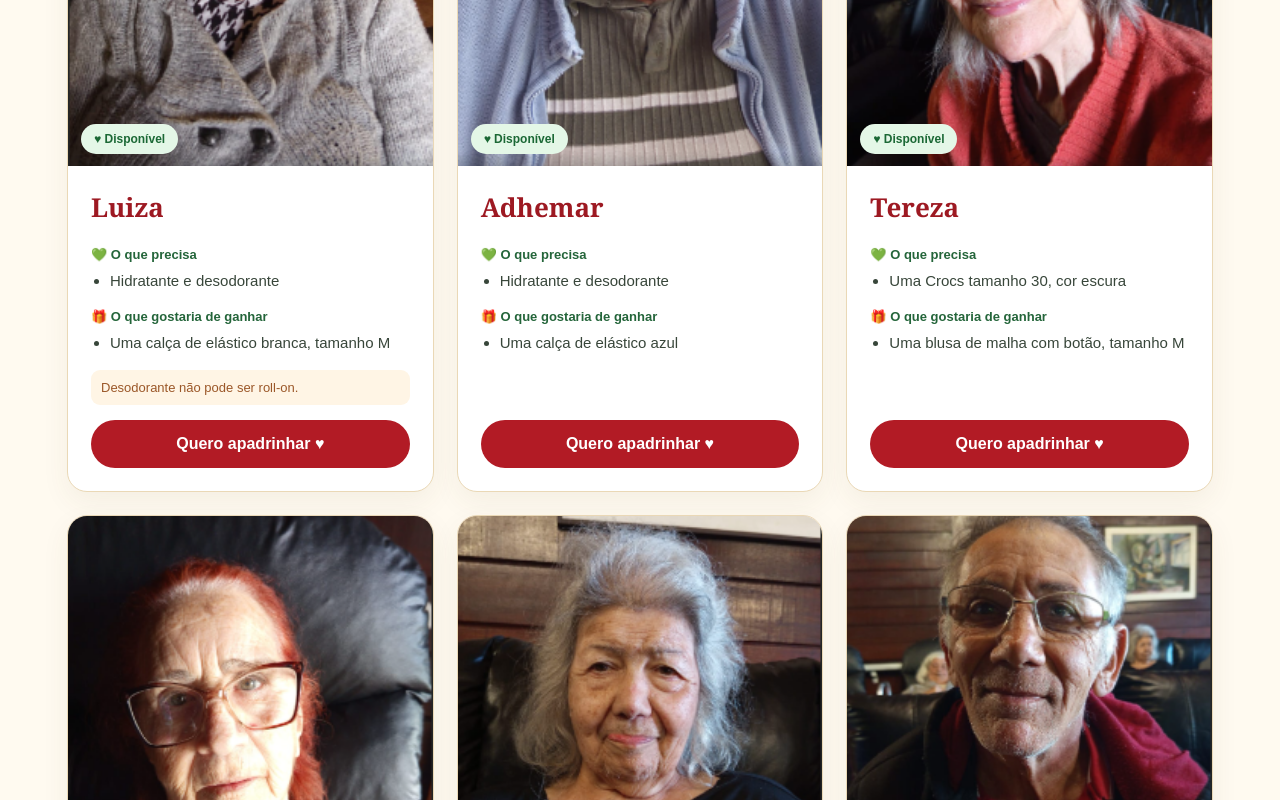
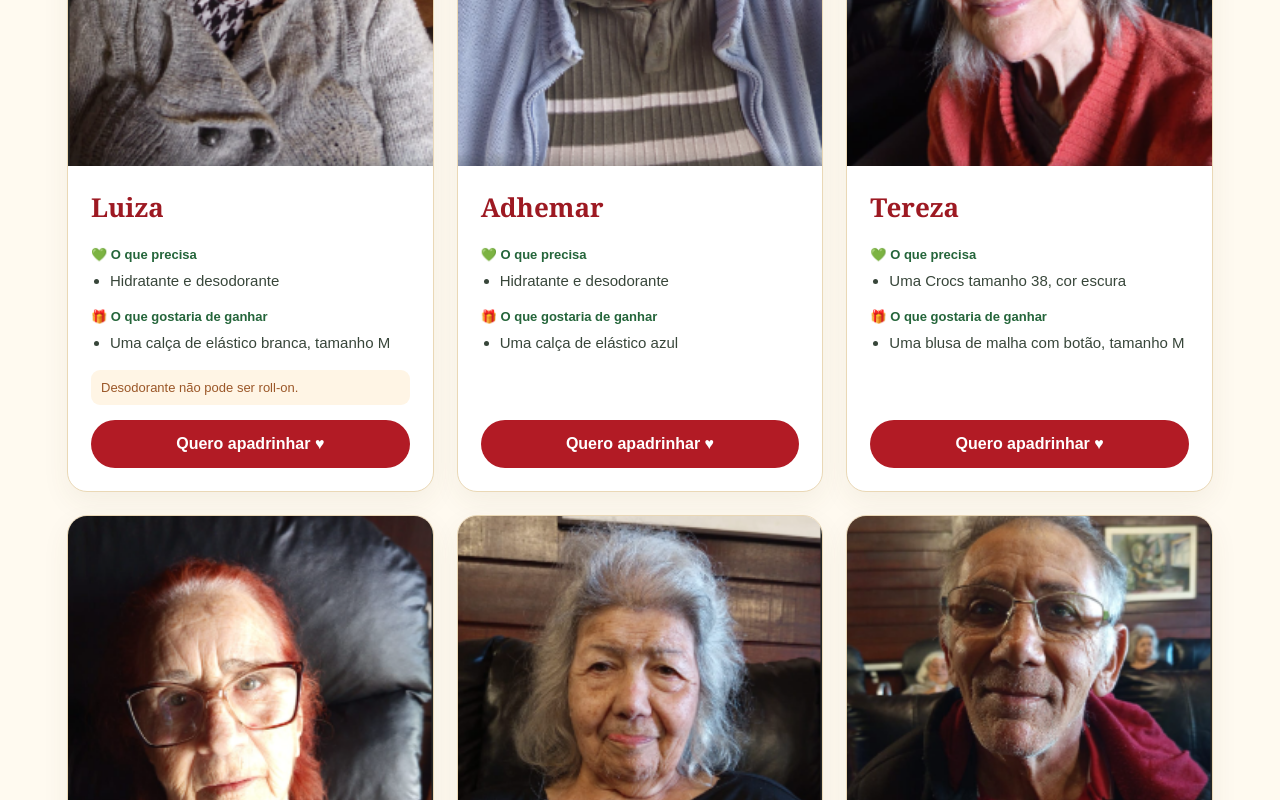
Before and after one commit to GregorioAlencar/adote-um-idoso, a Next.js app: page / in a window 1280 px wide. Shown: the part 2820-3620 px from the top of the page. Built offline with nearby package versions, Linux system fonts and the light colour scheme.

Commit message:
fix: remove adoption status badges from the display

```diff
--- a/app/page.tsx
+++ b/app/page.tsx
@@ -69,11 +69,6 @@ export default function Home() {
                     sizes="(max-width: 600px) 100vw, (max-width: 1000px) 50vw, 33vw"
                     style={{ objectFit: "cover" }}
                   />
-                  <span
-                    className={`status ${idoso.adotado ? "taken" : "available"}`}
-                  >
-                    {idoso.adotado ? "♥ Já adotado" : "♥ Disponível"}
-                  </span>
                 </div>
                 <div className="person-body">
                   <h3>{idoso.nome}</h3>
--- a/data/idosos.ts
+++ b/data/idosos.ts
@@ -87,7 +87,7 @@ export const idosos: Idoso[] = [
     id: "tereza",
     nome: "Tereza",
     foto: "/idosos/tereza.png",
-    precisa: ["Uma Crocs tamanho 30, cor escura"],
+    precisa: ["Uma Crocs tamanho 38, cor escura"],
     gostaria: ["Uma blusa de malha com botão, tamanho M"],
     adotado: false,
   },
```
